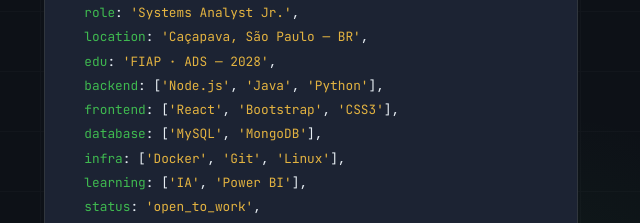
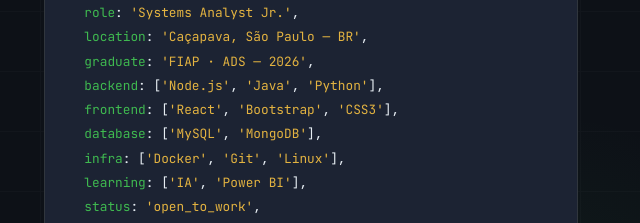
Before and after one commit to BryamMonroe/Portifolio_Bryam_Dev, a plain HTML site: page index.html in a window 1280 px wide. Shown: the part 289-512 px from the top of the page, 620-1260 px from the left. Drawn offline with nearby package versions, Linux system fonts and the light colour scheme.

Commit message:
ajuste no hero-code-card

```diff
--- a/index.html
+++ b/index.html
@@ -1013,8 +1013,8 @@
                   <span class="str">'Caçapava, São Paulo — BR'</span>,
                 </div>
                 <div>
-                  &nbsp;&nbsp;<span class="prop">edu</span>:
-                  <span class="str">'FIAP · ADS — 2028'</span>,
+                  &nbsp;&nbsp;<span class="prop">graduate</span>:
+                  <span class="str">'FIAP · ADS — 2026'</span>,
                 </div>
                 <div>
                   &nbsp;&nbsp;<span class="prop">backend</span>: [<span
```
